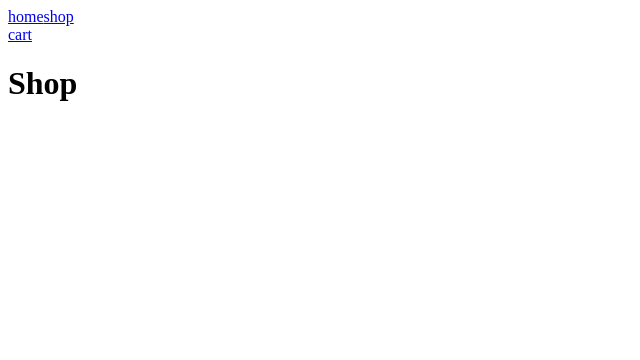
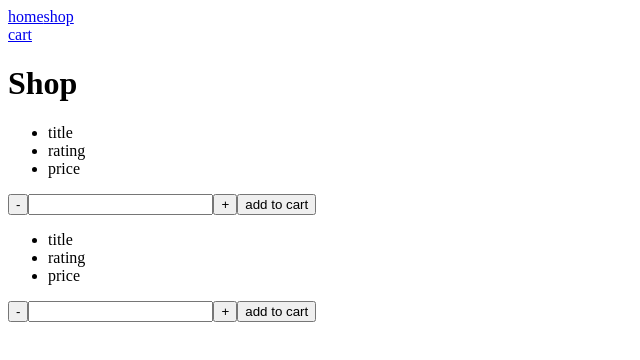
Before and after one commit to strom314/TOP_shopping-cart, a React (Vite) app: page /shop in a window 1280 px wide. Shown: the top 360 px of the page, without its empty margins (0-640 px from the left). Built offline with nearby package versions, Linux system fonts and the light colour scheme.

Commit message:
create a Card.jsx with basic html elements

```diff
--- /dev/null
+++ b/src/components/Card.jsx
@@ -0,0 +1,16 @@
+export default function Card() {
+  return (
+    <div>
+      <ul>
+        <li>title</li>
+        <li>rating</li>
+        <li>price</li>
+      </ul>
+
+      <button>-</button>
+      <input type="number" />
+      <button>+</button>
+      <button>add to cart</button>
+    </div>
+  );
+}
--- a/src/components/Shop.jsx
+++ b/src/components/Shop.jsx
@@ -1,3 +1,11 @@
+import Card from "./Card";
+
 export default function Shop() {
-  return <h1>Shop</h1>;
+  return (
+    <>
+      <h1>Shop</h1>
+      <Card />
+      <Card />
+    </>
+  );
 }
```
